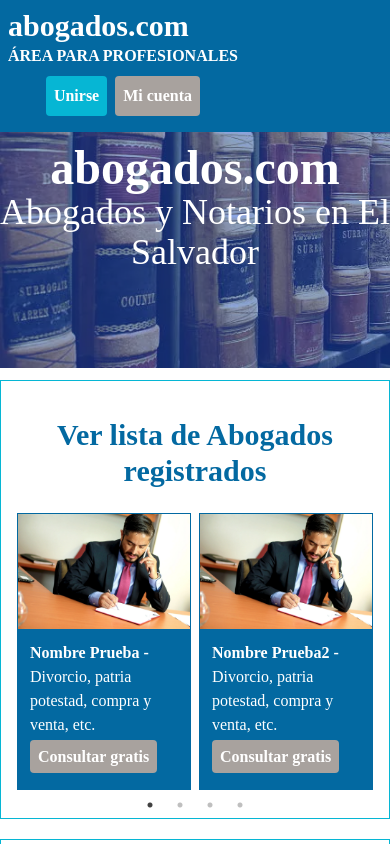
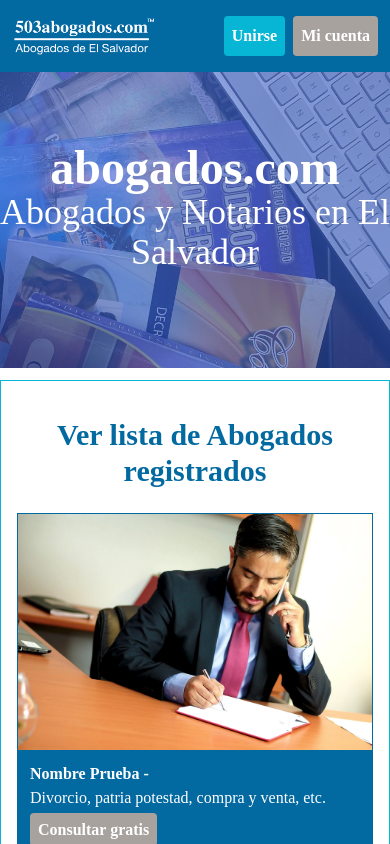
Before and after one commit to DavTV/abogados.com, a Next.js app: page / in a window 390 px wide. Shown: the top 844 px of the page. Built offline with nearby package versions, Linux system fonts and the light colour scheme.

Commit message:
Cambio de imagenes y inicio de vista de  perfil

```diff
--- a/src/pages/components/Card.js
+++ b/src/pages/components/Card.js
@@ -11,7 +11,7 @@
         <span>{category}</span>
         <p>{description}</p>
         <div className=" my-2">
-        <Link href={`/lawyer/${id}`} className="p-2 bg-stone-400 hover:bg-stone-500 duration-200 hover:shadow-md hover:scale-90 hover:text-white rounded  font-bold  text-base  ">Consultar gratis</Link>
+        <Link href={`/lawyer/${id}`} className="p-2  bg-stone-400 hover:bg-stone-500 duration-200 hover:shadow-md hover:scale-90 hover:text-white rounded  font-bold  text-base  ">Consultar gratis</Link>
 
         </div>
         </div>
--- a/src/pages/components/Filter.js
+++ b/src/pages/components/Filter.js
@@ -6,7 +6,7 @@
     return (
         <div className="w-full bg-sky-700 p-3 my-8 ">
             <form className="text-center" onSubmit={handleSubmit}>
-                <select className="py-2 px-3 mx-1 my-4 w-80 cursor-pointer" onChange={(e)=>{setCategorySelect(e.target.value)}}>
+                <select className="py-2 px-3 mx-1 my-4 w-full md:w-80  cursor-pointer" onChange={(e)=>{setCategorySelect(e.target.value)}}>
                     <option value="">Seleciona que buscas</option>
                     {
                         categorys.map((category,index)=>{
@@ -16,7 +16,7 @@
                     }
 
                 </select>
-                <select className="py-2 px-3 mx-1 my-4 w-80 cursor-pointer" onChange={(e)=>{setCitySelect(e.target.value)}} >
+                <select className="py-2 px-3 mx-1 my-4 w-full md:w-80   cursor-pointer" onChange={(e)=>{setCitySelect(e.target.value)}} >
                     <option value="">Seleciona Lugar</option>
                     {
                         citys.map((city)=>{
@@ -26,7 +26,7 @@
                     }
                 </select>
 
-                <button className="p-2 bg-stone-400  hover:bg-stone-500 duration-200 hover:shadow-md hover:scale-90 text-white rounded mx-1 font-bold">Buscar</button>
+                <button className="p-2 bg-stone-400  hover:bg-stone-500 duration-200 hover:shadow-md hover:scale-90 text-white rounded mx-1 font-bold w-full md:w-20">Buscar</button>
             </form>
         </div>
      );
--- a/src/pages/components/Header.js
+++ b/src/pages/components/Header.js
@@ -1,3 +1,4 @@
+import Image from "next/image";
 import Link from "next/link";
 
 const Header = () => {
@@ -5,11 +6,11 @@
         <nav className="fixed inset-x-0 top-0 left-0  z-10 text-white">
          <div className="container mx-auto  flex  justify-between items-center flex-wrap p-2 bg-sky-700 ">
             <div>
-            <p className="text-white font-bold text-3xl"><Link href="/">abogados.com</Link></p>
+            <p className="text-white font-bold text-3xl"><Link href="/"><Image src="/logo.png" width="150" height="100" /></Link></p>
                 {/* <Link href="#">Logo</Link> */}
             </div>
             <div className="text-center font-bold">
-                <p>ÁREA PARA PROFESIONALES</p>
+                <p className="hidden md:block" >ÁREA PARA PROFESIONALES</p>
                 <div className="my-2">
                     <button className="p-2 bg-cyan-500  hover:bg-cyan-600 duration-200 hover:shadow-md hover:scale-90 rounded mx-1">Unirse</button>
                     <button className="p-2 bg-stone-400 hover:bg-stone-500 duration-200 hover:shadow-md hover:scale-90 hover:text-white rounded mx-1">Mi cuenta</button>
--- a/src/pages/components/SliderCard.js
+++ b/src/pages/components/SliderCard.js
@@ -5,7 +5,7 @@
 const SliderCard = ({data}) => {
     var settings = {
         dots: true,
-        infinite: false,
+        infinite: true,
         speed: 500,
         slidesToShow: 6,
         slidesToScroll: 6,
@@ -21,8 +21,8 @@
           {
               breakpoint: 700,
               settings: {
-                  slidesToShow: 2,
-                  slidesToScroll: 2
+                  slidesToShow: 1,
+                  slidesToScroll: 1
               }
           }
 
--- a/src/pages/index.js
+++ b/src/pages/index.js
@@ -11,7 +11,7 @@
   const {citys, categorys} = useFilter();
   return (
     <>
-    <div className=" h-3/6 overflow-hidden bg-[url('/portada.webp')] bg-cover"  >
+    <div className=" h-4/6 overflow-hidden bg-[url('/portada.jpeg')] bg-cover"  >
       <div className='cortina w-full h-full flex flex-col justify-start items-center'>
         {/* <Image src="" width="500" height="500"   alt="portada"/> */}
         <div className='text-center text-white py-4 my-8'>
--- a/src/pages/lawyer/[id].js
+++ b/src/pages/lawyer/[id].js
@@ -1,6 +1,7 @@
 import {useContext,useState } from 'react'
 import { useRouter } from "next/router";
 import { MyContext } from '../../context/dataContext'
+import Image from 'next/image';
 const Lawyer = () => {
     const data =  useContext(MyContext);
     // const citys = data.dataCitys;
@@ -16,6 +17,27 @@
             <br/>
             <br/>
             <p>Este es el ID del usuario: {cityRouter}</p>
+            <div className='grid grid-cols-2 gap-4 '>
+            <div>
+
+                <div className=' bg-sky-700 text-white mb-4 p-3'>
+                    <p className='font-bold'>Lieda. Ejemplo Número Uno</p>
+                    <small>Coliegiado Activo Nro: <spna className="text-stone-700">123456789</spna></small>
+                </div>
+                <div>
+                    <Image  src="/perfil.webp" width="0" height="0" layout='responsive'/>
+                </div>
+            </div>
+            <div>
+
+<div className=' text-end p-3'>
+    <button className='p-2 bg-cyan-500  hover:bg-cyan-600 duration-200 hover:shadow-md hover:scale-90 rounded mx-1 my-3'>Comparte perfil</button>
+</div>
+<div>
+    <Image  src="/" alt='mapa' width="0" height="0" layout='responsive'/>
+</div>
+</div>
+            </div>
         </div>
      );
 }
--- a/src/pages/listLawyer/[city].js
+++ b/src/pages/listLawyer/[city].js
@@ -36,8 +36,8 @@
             <br/>
             <br/>
             <br/>
-            <div className="flex justify-between flex-wrap">
-                <p className="text-blue-700 font-bold text-3xl"><Link href="/">abogados.com</Link></p>
+            <div className="flex justify-end flex-wrap">
+                <p className="text-blue-700 font-bold text-3xl">abogados.com</p>
                 <div>
                 {/* <span className="mx-1">Desplegar</span> */}
                 {/* <select className="p-3" onChange={(e)=>{setPageShow(parseInt(e.target.value))}} >
@@ -47,7 +47,7 @@
                       })
                     }
                 </select>     */}
-                <button className="mx-1"onClick={()=>{setData(dataContext.lawyers)}} >Ver todos los abogados</button>
+                <button className="mx-1 my-4"onClick={()=>{setData(dataContext.lawyers)}} >Ver todos los abogados</button>
                 </div>
             </div>
             <h2 className="text-sky-700 font-bold text-5xl text-center my-8">Busca tu abogado por departamento</h2>
```
Also changed, not shown: public/logo.png (added), public/portada.jpeg (added).
